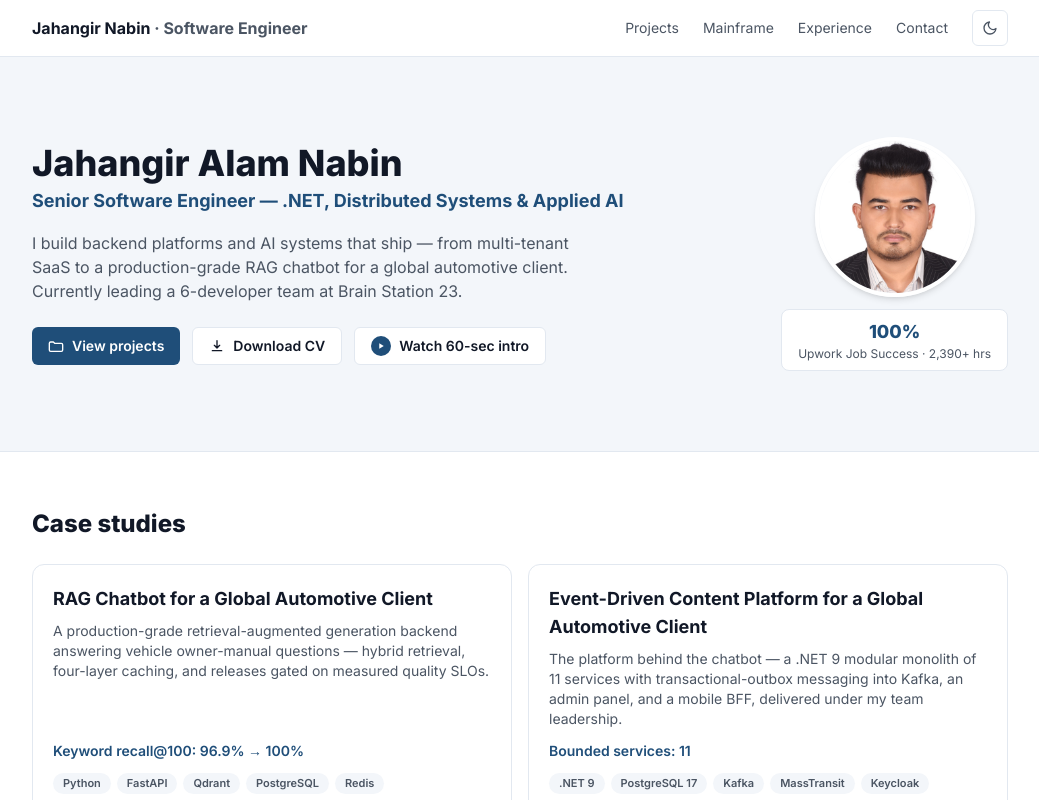
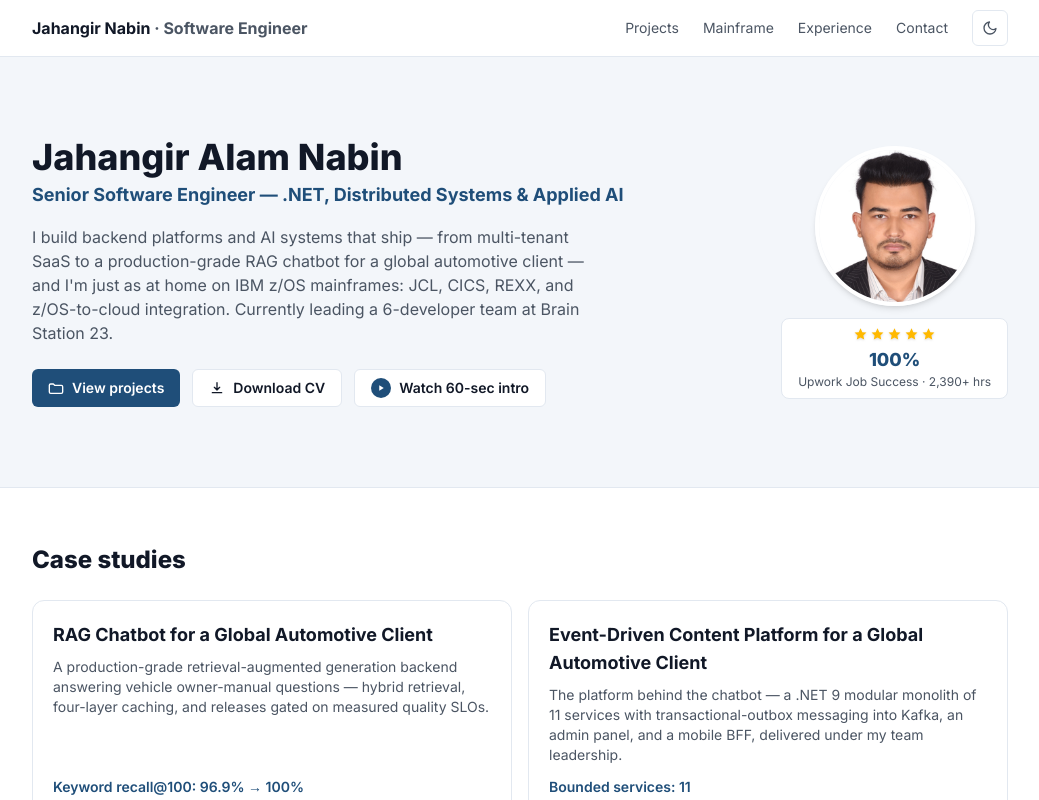
Before and after one commit to jnabin/portfolio, a Next.js app: page / in a window 1280 px wide. Shown: the top 800 px of the page, without its empty margins (120-1159 px from the left). Built offline with nearby package versions, Linux system fonts and the light colour scheme.

Commit message:
feat: mention z/OS mainframe work in hero intro and add 5-star Upwork rating badge

```diff
--- a/components/hero.tsx
+++ b/components/hero.tsx
@@ -64,7 +64,26 @@ export function Hero() {
             className="rounded-full border-4 border-bg shadow-md"
           />
           <div className="rounded-lg border border-border bg-bg px-4 py-2 text-center">
-            <div className="text-lg font-extrabold text-brand">{site.heroStat.value}</div>
+            <div
+              role="img"
+              aria-label="Rated 5 out of 5 stars on Upwork"
+              className="flex items-center justify-center gap-0.5 text-amber-400"
+            >
+              {Array.from({ length: 5 }, (_, i) => (
+                <svg
+                  key={i}
+                  width="15"
+                  height="15"
+                  viewBox="0 0 24 24"
+                  fill="currentColor"
+                  className="drop-shadow-[0_1px_1px_rgba(0,0,0,0.15)]"
+                  aria-hidden="true"
+                >
+                  <path d="M12 2l2.9 6.26 6.6.7-4.95 4.5 1.4 6.54L12 16.77 6.05 20l1.4-6.54L2.5 8.96l6.6-.7z" />
+                </svg>
+              ))}
+            </div>
+            <div className="mt-1 text-lg font-extrabold text-brand">{site.heroStat.value}</div>
             <div className="text-xs text-fg-muted">{site.heroStat.label}</div>
           </div>
         </div>
--- a/content/site.ts
+++ b/content/site.ts
@@ -12,7 +12,7 @@ export const site = {
   name: "Jahangir Alam Nabin",
   headline: "Senior Software Engineer — .NET, Distributed Systems & Applied AI",
   intro:
-    "I build backend platforms and AI systems that ship — from multi-tenant SaaS to a production-grade RAG chatbot for a global automotive client. Currently leading a 6-developer team at Brain Station 23.",
+    "I build backend platforms and AI systems that ship — from multi-tenant SaaS to a production-grade RAG chatbot for a global automotive client — and I'm just as at home on IBM z/OS mainframes: JCL, CICS, REXX, and z/OS-to-cloud integration. Currently leading a 6-developer team at Brain Station 23.",
   heroStat: { value: "100%", label: "Upwork Job Success · 2,390+ hrs" },
   introVideo: {
     youtubeId: "NOW9dUA7OOM",
```
